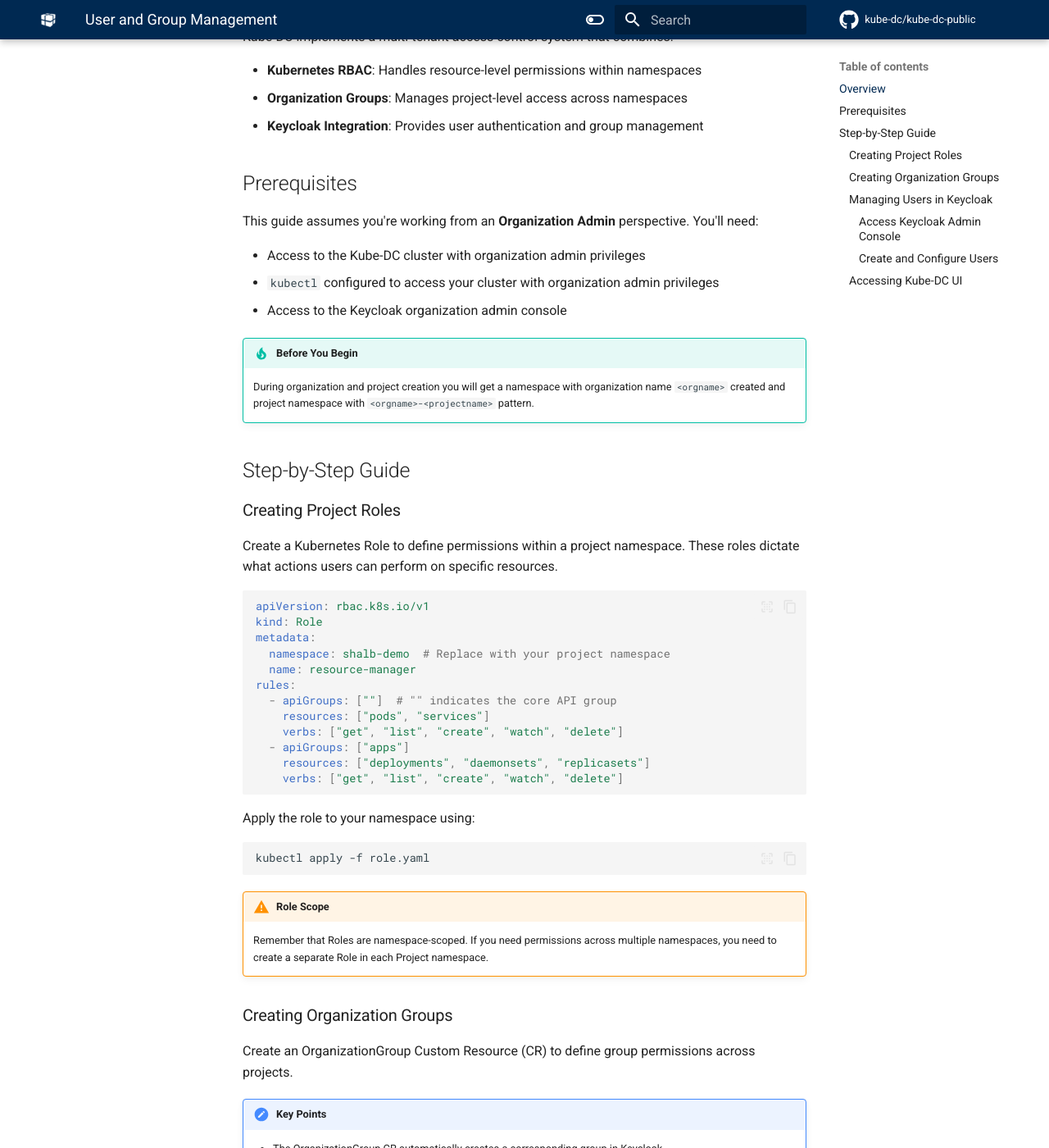
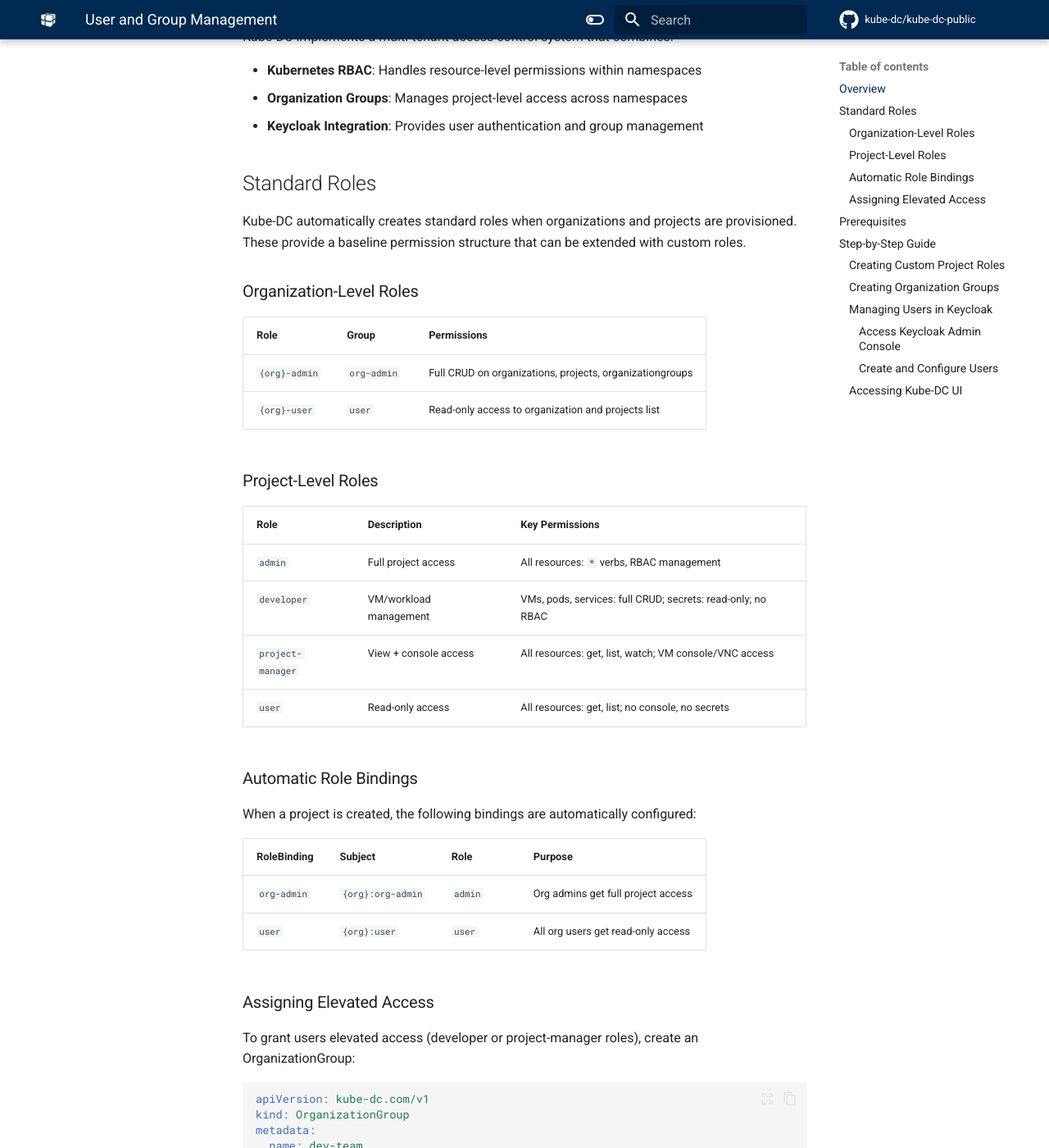
Before and after one commit to kube-dc/kube-dc-public, an MkDocs documentation site: the page built from docs/user-groups.md, in a window 1280 px wide and 1400 px high, scrolled down 338 px. Shown: the whole window at 82% size. Built offline with MkDocs 1.6.1 and Material for MkDocs 9.7.7, drawn with Linux system fonts in a browser that asks for light colours; comment, search, counter and statistics services are not loaded; some of the changed text lies outside the part shown.

````diff
--- a/docs/user-groups.md
+++ b/docs/user-groups.md
@@ -23,6 +23,54 @@ Kube-DC implements a multi-tenant access control system that combines:
 - **Organization Groups**: Manages project-level access across namespaces
 - **Keycloak Integration**: Provides user authentication and group management
 
+## Standard Roles
+
+Kube-DC automatically creates standard roles when organizations and projects are provisioned. These provide a baseline permission structure that can be extended with custom roles.
+
+### Organization-Level Roles
+
+| Role | Group | Permissions |
+|------|-------|-------------|
+| `{org}-admin` | `org-admin` | Full CRUD on organizations, projects, organizationgroups |
+| `{org}-user` | `user` | Read-only access to organization and projects list |
+
+### Project-Level Roles
+
+| Role | Description | Key Permissions |
+|------|-------------|-----------------|
+| `admin` | Full project access | All resources: `*` verbs, RBAC management |
+| `developer` | VM/workload management | VMs, pods, services: full CRUD; secrets: read-only; no RBAC |
+| `project-manager` | View + console access | All resources: get, list, watch; VM console/VNC access |
+| `user` | Read-only access | All resources: get, list; no console, no secrets |
+
+### Automatic Role Bindings
+
+When a project is created, the following bindings are automatically configured:
+
+| RoleBinding | Subject | Role | Purpose |
+|-------------|---------|------|---------|
+| `org-admin` | `{org}:org-admin` | `admin` | Org admins get full project access |
+| `user` | `{org}:user` | `user` | All org users get read-only access |
+
+### Assigning Elevated Access
+
+To grant users elevated access (developer or project-manager roles), create an OrganizationGroup:
+
+```yaml
+apiVersion: kube-dc.com/v1
+kind: OrganizationGroup
+metadata:
+  name: dev-team
+  namespace: shalb  # organization namespace
+spec:
+  permissions:
+  - project: demo
+    roles:
+    - developer  # grants developer role in shalb-demo project
+```
+
+This creates a Keycloak group `dev-team`. Add users to this group in Keycloak to grant them developer access to the specified project.
+
 ## Prerequisites
 
 This guide assumes you're working from an **Organization Admin** perspective. You'll need:
@@ -36,16 +84,25 @@ This guide assumes you're working from an **Organization Admin** perspective. Yo
 
 ## Step-by-Step Guide
 
-### Creating Project Roles
+### Creating Custom Project Roles
 
-Create a Kubernetes Role to define permissions within a project namespace. These roles dictate what actions users can perform on specific resources.
+While Kube-DC provides standard roles (`admin`, `developer`, `project-manager`, `user`) that cover most use cases, you can create custom Kubernetes Roles for specialized permission requirements.
+
+!!! note "When to Use Custom Roles"
+    Custom roles are useful when:
+
+    - You need permissions not covered by standard roles
+    - You want to restrict access to specific resource types
+    - You need fine-grained control over particular workloads
+
+**Example: Custom role for managing deployments and services**
 
 ```yaml
 apiVersion: rbac.k8s.io/v1
 kind: Role
 metadata:
   namespace: shalb-demo  # Replace with your project namespace
-  name: resource-manager
+  name: deployment-manager  # Custom role name
 rules:
   - apiGroups: [""]  # "" indicates the core API group
     resources: ["pods", "services"]
@@ -55,14 +112,14 @@ rules:
     verbs: ["get", "list", "create", "watch", "delete"]
 ```
 
-Apply the role to your namespace using:
+Apply the custom role:
 
 ```bash
-kubectl apply -f role.yaml
+kubectl apply -f custom-role.yaml
 ```
 
 !!! warning "Role Scope"
-    Remember that Roles are namespace-scoped. If you need permissions across multiple namespaces, you need to create a separate Role in each Project namespace.
+    Roles are namespace-scoped. If you need permissions across multiple namespaces, create the Role in each project namespace or reference it via OrganizationGroup.
 
 ### Creating Organization Groups
 
@@ -83,11 +140,11 @@ spec:
   permissions:
   - project: "demo"
     roles:
-    - resource-manager
+    - developer  # standard role, or use custom role name like 'deployment-manager'
   # Additional projects and roles can be added:
   # - project: "prod"
   #   roles:
-  #   - resource-manager
+  #   - project-manager
 ```
 
 Apply the group configuration:
````
Also changed, not shown: docs/prd/organization_standard_groups.md (added, +186 -0 lines), 2 other files.
